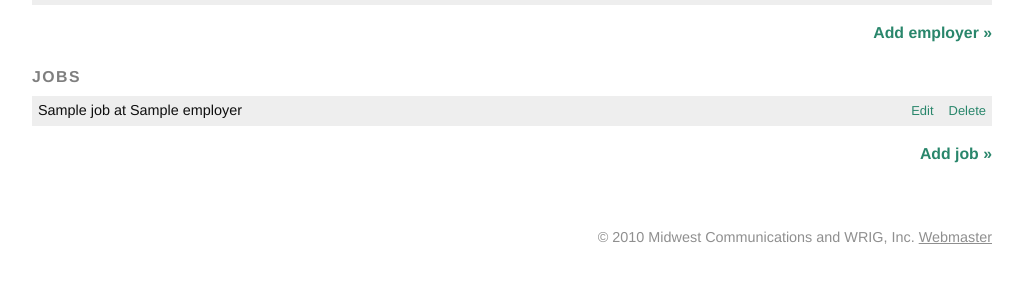
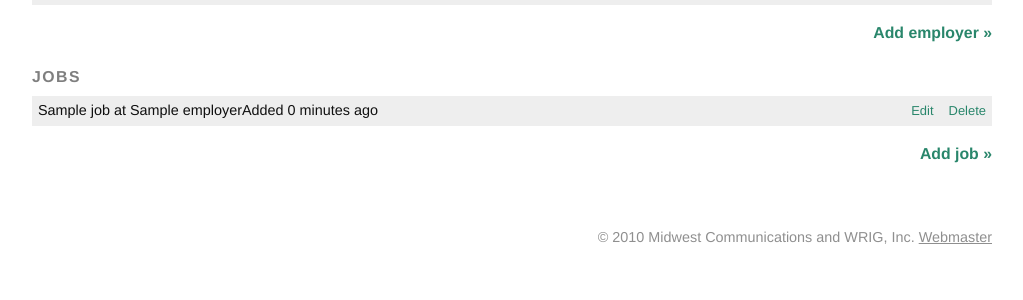
Before and after one commit to gsiegman/django-djobs, a Django app: template example_project/templates/default/djobs/manage.html in a window 1280 px wide. Shown: the part 248-548 px from the top of the page, without its empty margins (128-1151 px from the left). Run offline with Django 3.2, Linux system fonts and the light colour scheme; the template is opened without the code that fills it: most values are stand-ins (such as "Sample title", 1, 10 or a date in 2020); parts of the project's set-up code (start-up, migrations or seed data) failed here and were passed over; some libraries are stand-ins or nearby versions.

Commit message:
added date added info to job detali

```diff
--- a/example_project/templates/default/djobs/manage.html
+++ b/example_project/templates/default/djobs/manage.html
@@ -31,7 +31,7 @@
 	<ul id="jobs" class="employer-table">
 		{% for job in jobs %}
 		<li class="{% cycle 'row-1'  'row-2' %} clearfix">
-			<h4><a href="{{ job.get_absolute_url }}">{{ job.title }} at {{ job.employer.name }}</a></h4>
+			<h4><a href="{{ job.get_absolute_url }}">{{ job.title }} at {{ job.employer.name }}</a><span class="date-added">Added {{ job.created_date|timesince }} ago</span></h4>
 			<ul class="clearfix">
 				<li><a href="{% url djobs_edit_job job.id %}">Edit</a></li>
 				<li><a href="{% url djobs_delete_job job.id %}">Delete</a></li>
```
